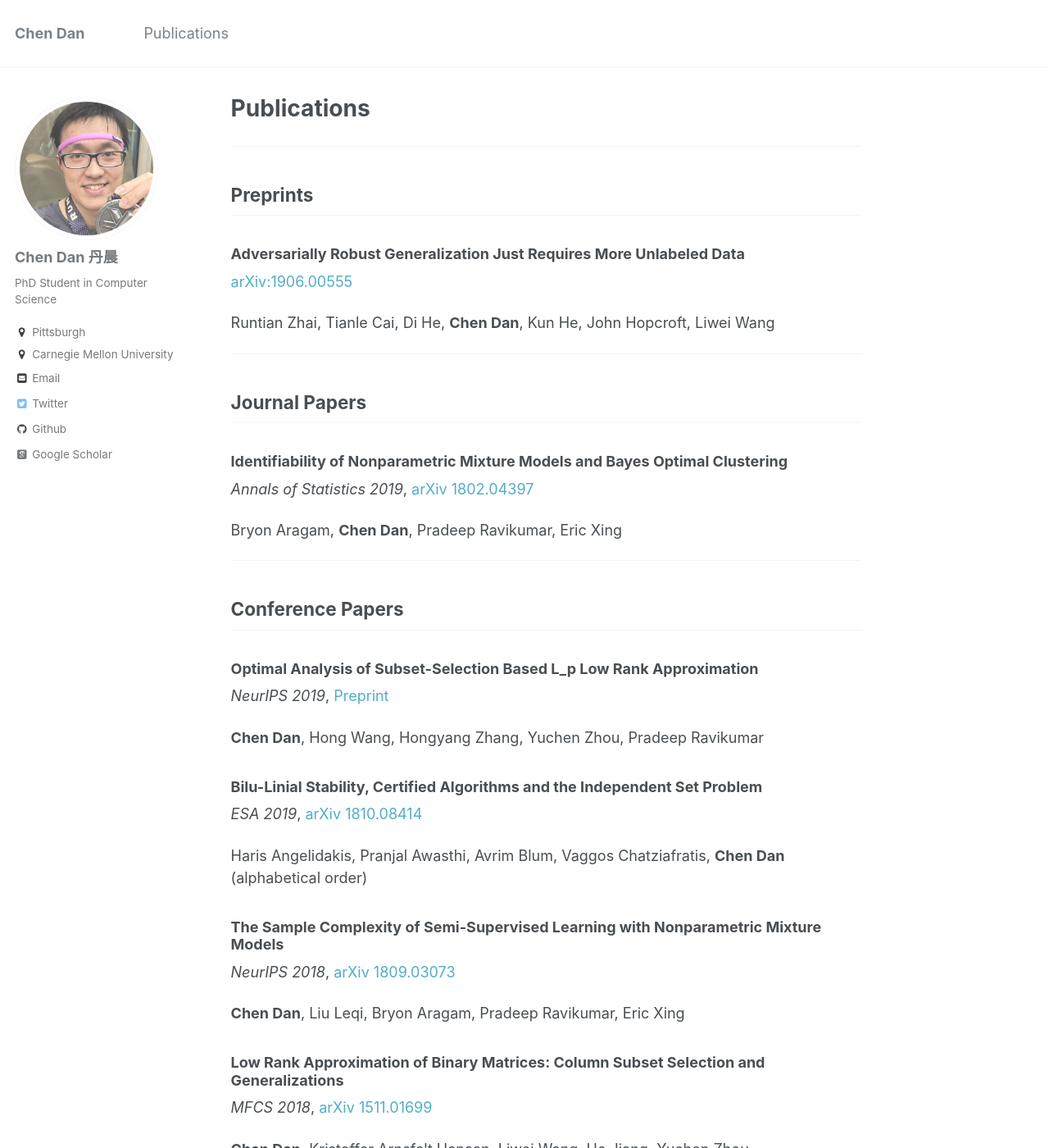
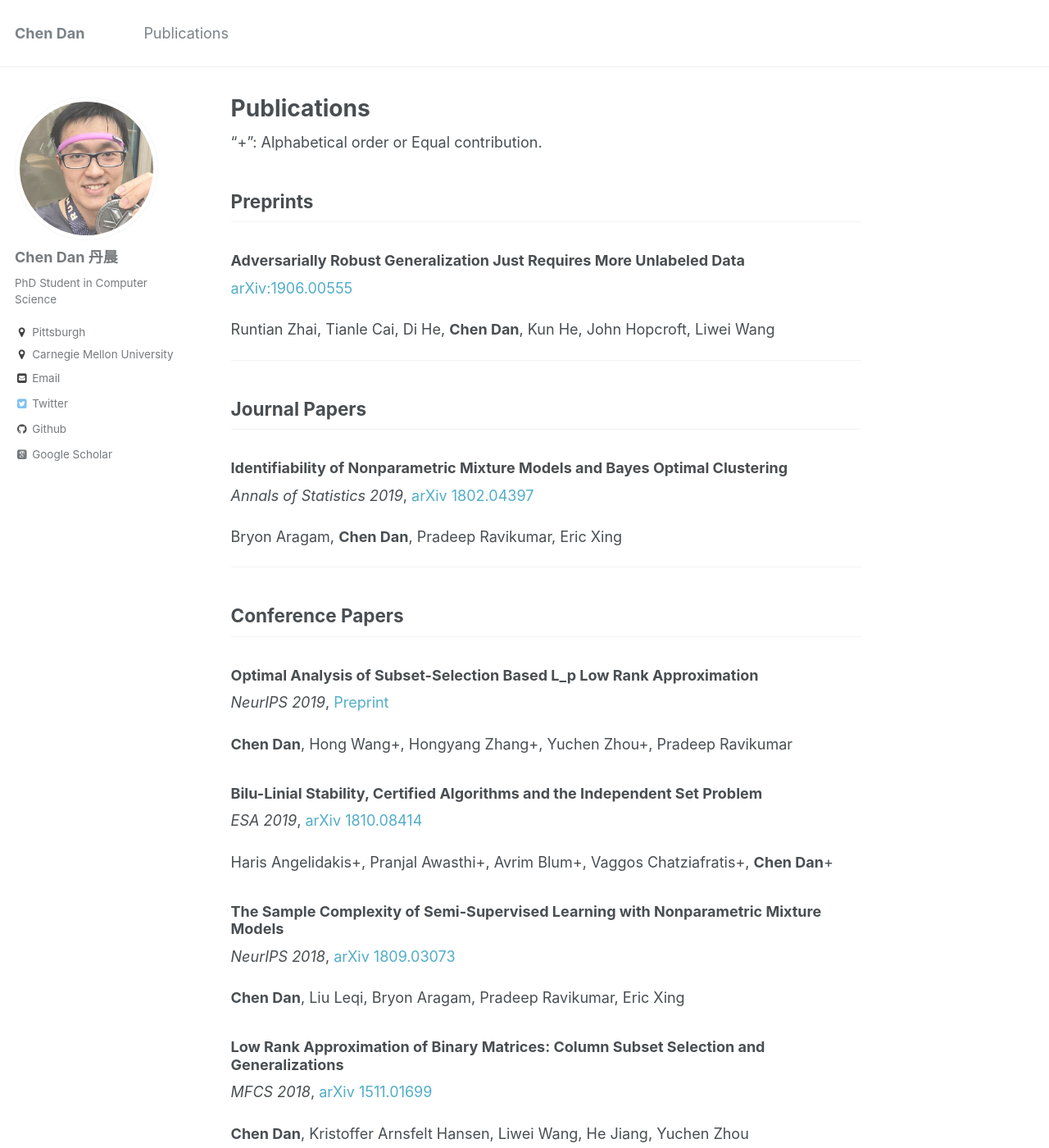
Before and after one commit to ChenDanCMU/chendancmu.github.io, a Jekyll site: the page built from _pages/publications.md, in a window 1280 px wide and 1400 px high. Shown: the whole window at 82% size. Built offline with Jekyll 4.4.1, drawn with Linux system fonts in a browser that asks for light colours; some web fonts are replaced.

Commit message:
Update cv

```diff
--- a/_pages/publications.md
+++ b/_pages/publications.md
@@ -4,7 +4,8 @@ title: "Publications"
 permalink: /publications/
 author_profile: true
 ---
----
+“+”: Alphabetical order or Equal contribution.
+
 ## Preprints
 
 ### Adversarially Robust Generalization Just Requires More Unlabeled Data
```
Also changed, not shown: other parts of _pages/publications.md (+2 -2 lines), _pages/about.md (+1 -1 lines), 1 other file.
